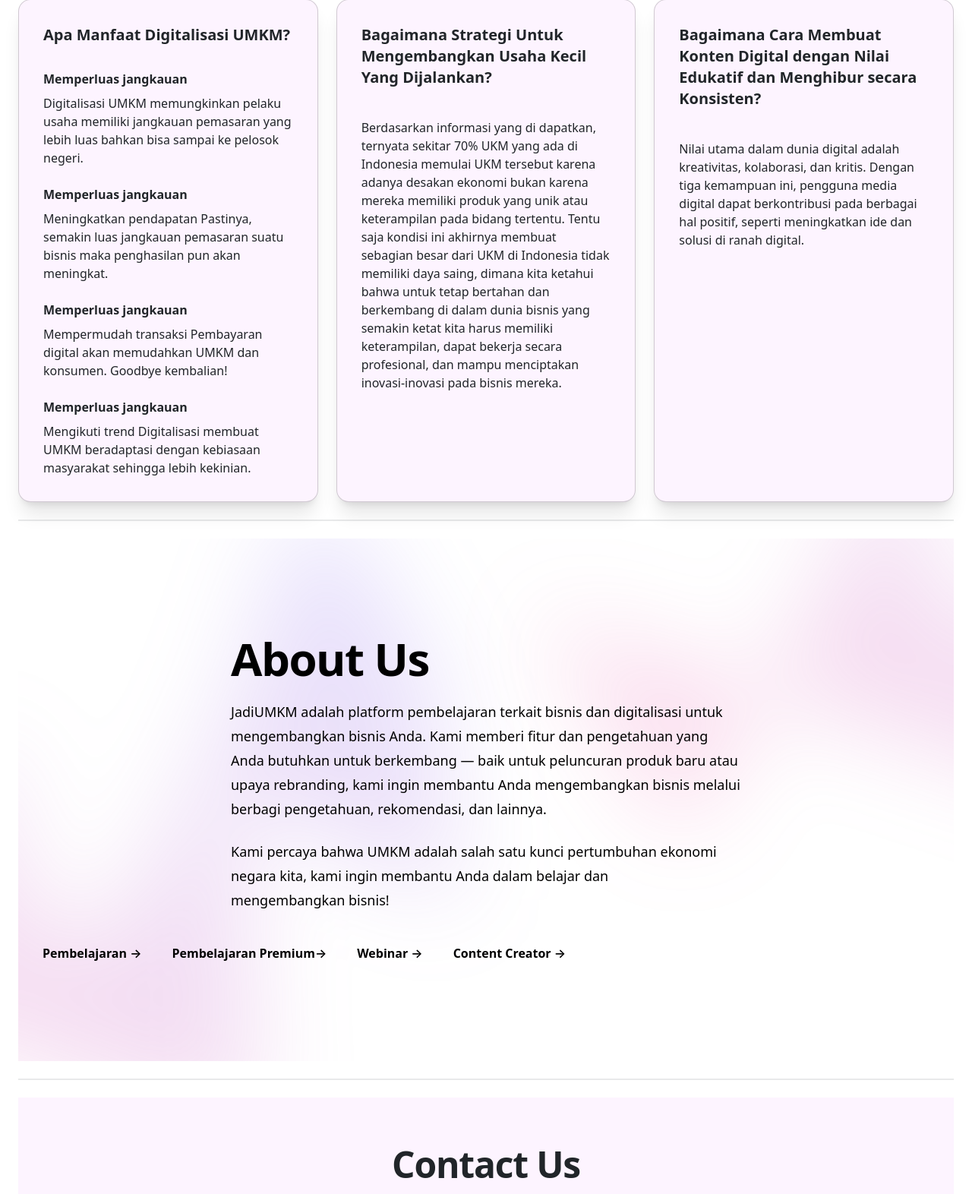
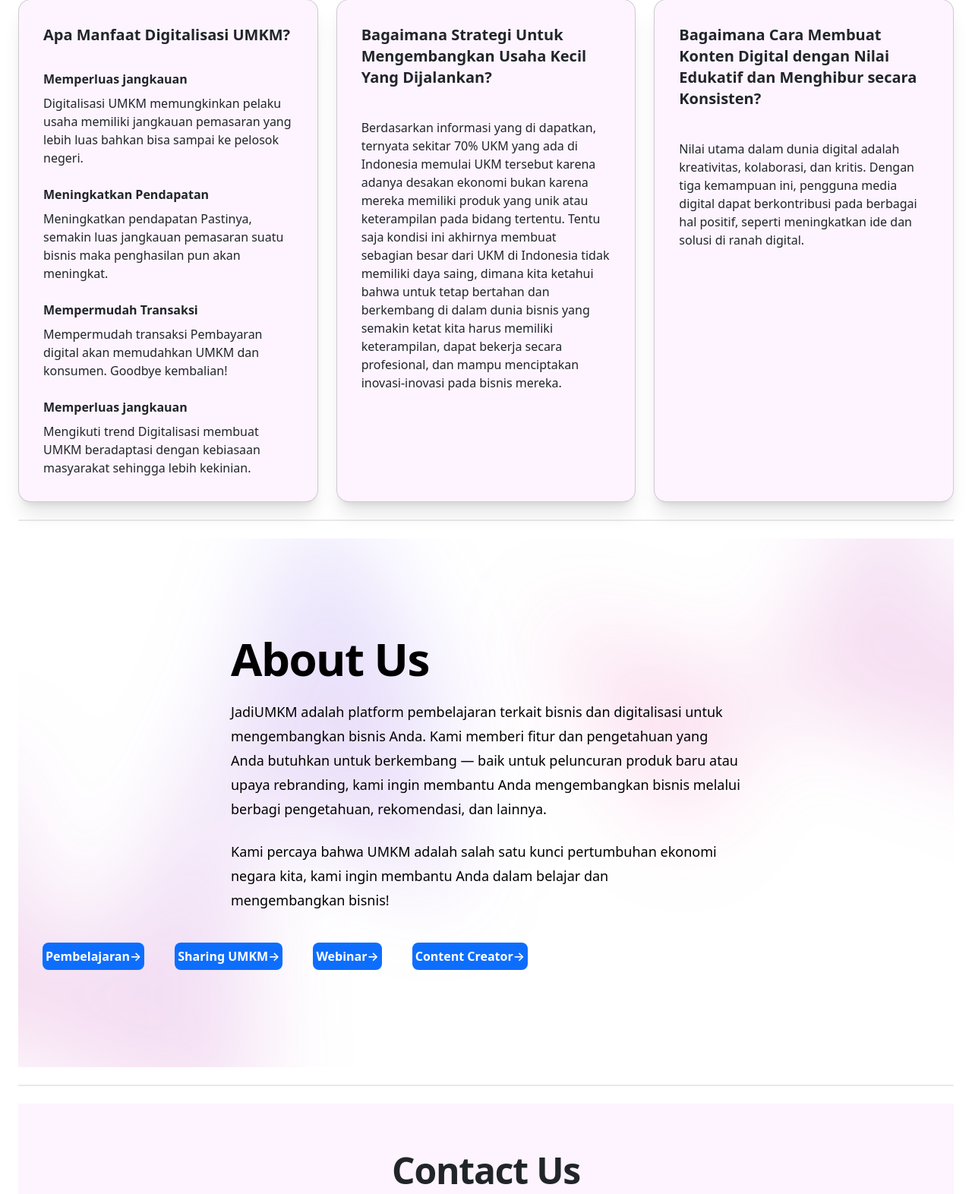
Before and after one commit to MaritsIkmalY/jadiUMKM, a Laravel app: page / in a window 1280 px wide. Shown: the part 550-2122 px from the top of the page at 76% size. Run offline with Laravel 10, Linux system fonts and the light colour scheme; style sheets or scripts are compiled from the project's sources.

Commit message:
update tampilan (#34)

```diff
--- a/resources/views/creator.blade.php
+++ b/resources/views/creator.blade.php
@@ -12,7 +12,7 @@
             @endforeach
         </form>
     </div>
-    <div class="grid grid-cols-3 justify-center gap-4 mt-24">
+    <div class="grid grid-cols-1 sm:grid-cols-2 md:grid-cols-3 lg:grid-cols-4 gap-8 mt-10">
 
         @if (is_array($creators[0]) || count($creators) == 0)
             <div>
@@ -20,6 +20,9 @@
             </div>
         @else
             @foreach ($creators as $creator)
+            <div>
+
+            </div>
                 <a href="{{ route('creator.detail', $creator->id) }}" class="card bg-base-100 shadow-xl">
                     <figure>
                         @if (!is_null($creator->user->photo))
--- a/resources/views/landing-page.blade.php
+++ b/resources/views/landing-page.blade.php
@@ -1,7 +1,7 @@
 <x-main-layout>
     <div class="hero">
         <div class="hero-content flex-col lg:flex-row">
-            <img src="assets/images/slider/slider1.png" class=" rounded-lg shadow-sm sm:max-w-sm lg:max-w-lg" />
+            <img src="assets/images/slider/slider1.png" class="rounded-lg shadow-sm sm:max-w-sm lg:max-w-lg" alt="slider"/>
             <div class="flex flex-col justify-center items-center">
                 <h1 class="text-5xl font-bold text-center sm:text-7xl sm:text-left">jadiUMKM</h1>
                 <p class="py-6 font-bold text-2xl">Learn. Grow. Thrive.
@@ -22,10 +22,10 @@
                 <p>
                     Digitalisasi UMKM memungkinkan pelaku usaha memiliki jangkauan pemasaran yang lebih luas bahkan bisa
                     sampai ke pelosok negeri.</p>
-                <p class="pt-3 font-bold">Memperluas jangkauan</p>
+                <p class="pt-3 font-bold">Meningkatkan Pendapatan</p>
                 <p>Meningkatkan pendapatan
                     Pastinya, semakin luas jangkauan pemasaran suatu bisnis maka penghasilan pun akan meningkat.</p>
-                <p class="pt-3 font-bold">Memperluas jangkauan</p>
+                <p class="pt-3 font-bold">Mempermudah Transaksi</p>
                 <p>
                     Mempermudah transaksi
                     Pembayaran digital akan memudahkan UMKM dan konsumen. Goodbye kembalian!</p>
@@ -87,14 +87,13 @@
             <div class="mx-auto mt-10 max-w-2xl lg:mx-0 lg:max-w-none">
                 <div
                     class="grid grid-cols-1 gap-x-8 gap-y-6 text-base font-semibold leading-7 text-black sm:grid-cols-2 md:flex lg:gap-x-10">
-                    <a href="{{ route('video') }}">Pembelajaran <span aria-hidden="true">&rarr;</span></a>
+                    <a href="{{ route('video') }}"> <button class="bg-primary rounded-lg p-1 text-white">Pembelajaran<span aria-hidden="true">&rarr;</span></button></a>
 
-                    <a href="https://t.me/+BielMi-IEV5mOGQ1" target="_blank">Pembelajaran Premium<span
-                            aria-hidden="true">&rarr;</span></a>
+                    <a href="https://t.me/+BielMi-IEV5mOGQ1" target="_blank"><button class="bg-primary rounded-lg p-1 text-white">Sharing UMKM<span aria-hidden="true">&rarr;</span></button></a>
 
-                    <a href="{{ route('webinar') }}">Webinar <span aria-hidden="true">&rarr;</span></a>
+                    <a href="{{ route('webinar') }}"><button class="bg-primary rounded-lg p-1 text-white">Webinar<span aria-hidden="true">&rarr;</span></button></a>
 
-                    <a href="{{ route('creator') }}">Content Creator <span aria-hidden="true">&rarr;</span></a>
+                    <a href="{{ route('creator') }}"><button class="bg-primary rounded-lg p-1 text-white">Content Creator<span aria-hidden="true">&rarr;</span></button></a>
 
                 </div>
             </div>
--- a/resources/views/layouts/navigation.blade.php
+++ b/resources/views/layouts/navigation.blade.php
@@ -36,7 +36,7 @@
                 @if (Auth::user()->role_id == 4)
                     <div class="hidden space-x-8 sm:-my-px sm:ml-10 sm:flex">
                         <x-nav-link :href="route('marketplace.dashboard')" :active="request()->routeIs('marketplace.dashboard')">
-                            {{ __('Marketplace') }}
+                            {{ __('Katalog') }}
                         </x-nav-link>
                     </div>
                 @endif
@@ -124,7 +124,7 @@
         @if (Auth::user()->role_id == 4)
             <div class="pt-2 pb-3 space-y-1">
                 <x-responsive-nav-link :href="route('marketplace.dashboard')" :active="request()->routeIs('marketplace.dashboard')">
-                    {{ __('Marketplace') }}
+                    {{ __('Katalog') }}
                 </x-responsive-nav-link>
             </div>
         @endif
```
Also changed, not shown: app/Models/ContentCreator.php (+5 -4 lines), resources/views/katalog-detail.blade.php (+6 -4 lines).
